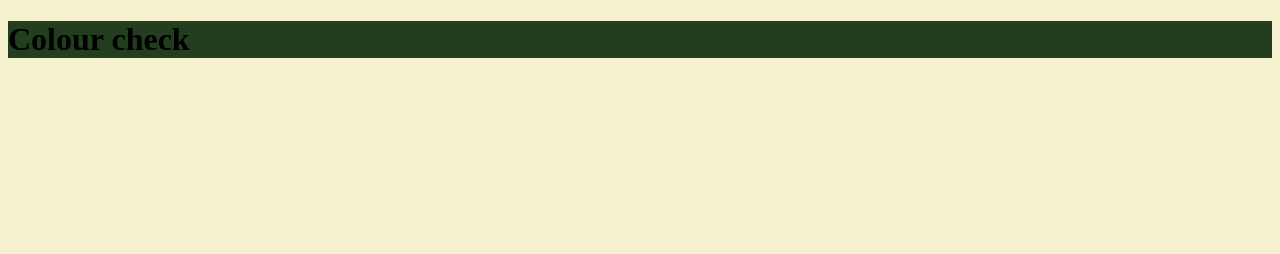
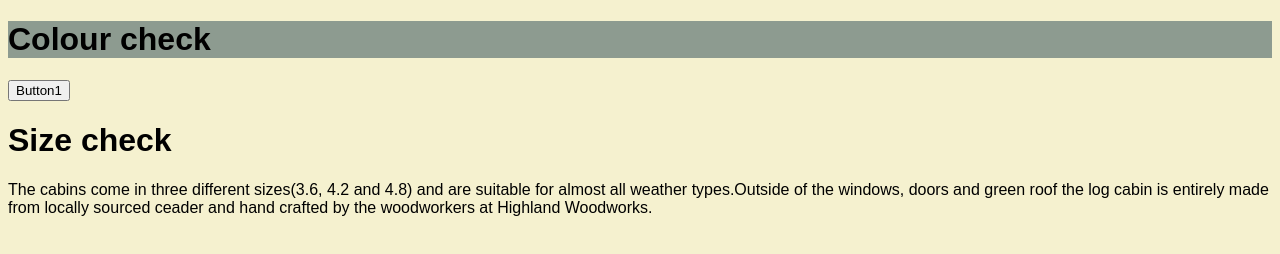
Before and after one commit to RTiberiu/Motion-Group, a plain HTML site: page main.html in a window 1280 px wide. Drawn offline with Linux system fonts and the light colour scheme.

```diff
--- a/main.css
+++ b/main.css
@@ -6,10 +6,14 @@
 */
 
 /*Text*/
-
+h1{font-family: Arial, Helvetica, sans-serif;}
+h2{font-size: Arial, 'Monument Extended', sans-serif;}
+p{
+    font-family: Arial, Helvetica, sans-serif;
+    font-weight: lighter;
+}
 
 /*
-
 Must use Monument Extended for oversized headings and large display text
 Must use Helvetica for Document headings, body copy and annotations
 Ecomms and colab must be Arial
@@ -18,7 +22,7 @@
 
 /*Colour scheme*/
 body{background-color: #F5F1CF;}
-header{background-color: #233D1F;}
+header{background-color: #8D9B90;}
 /*
 Dark green/Moorland:
     R:35 G:61 B:31
--- a/main.html
+++ b/main.html
@@ -10,16 +10,31 @@
             <!--Navigation and other tabs-->
             <h1>Colour check</h1>
         </header>
-        <div>
-            <!--Div to hold the interactive software-->
-        </div>
-        <div>
-            <form>
-            <!--Configurator-->
-            </form>
-        </div>
-        <div>
-            <!--Div to hold information-->
-        </div>
+        <content>
+            <div>
+                <button>Button1</button>
+                <div>
+                    <!--Div to hold the interactive software-->
+                </div>
+            </div>
+
+            <div>
+                <h1>Size check</h1>
+                <!-- Points to hit
+                    1. aimed at land owners
+                    2. multi use
+                    3. materials are local
+                    4. most parts made in house
+                    5. almost completely customiseable
+                        5 a. they can connect to eachother
+                        5 b. they have a little triangle overhang
+                    6. they have a few presets IIRC
+                -->
+                <p>
+                    The cabins come in three different sizes(3.6, 4.2 and 4.8) and are suitable for almost all weather types.Outside of the windows, doors and green roof the log cabin
+                    is entirely made from locally sourced ceader and hand crafted by the woodworkers at Highland Woodworks.</p>
+                <!--Div to hold information and images-->
+            </div>
+        </content>
     </body>
 </html>
```
Also changed, not shown: 11 other files.
